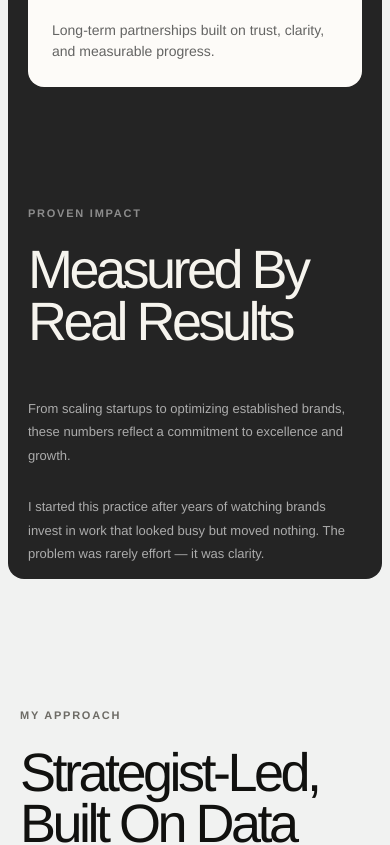
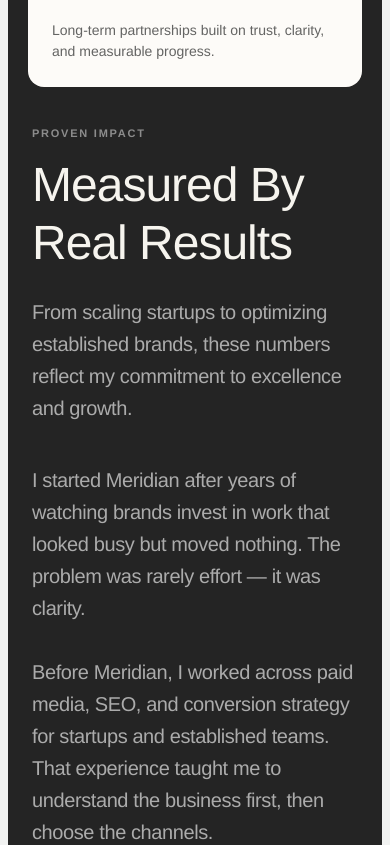
Before and after one commit to Miaaaa857/profile, a React (Vite) app: page /about in a window 390 px wide. Shown: the part 2168-3013 px from the top of the page. Built offline with nearby package versions, Linux system fonts and the light colour scheme; a web font is replaced by a local one.

Commit message:
Match results story to reference layout

```diff
--- a/src/components/AelixaAbout.jsx
+++ b/src/components/AelixaAbout.jsx
@@ -89,17 +89,18 @@ export default function AelixaAbout() {
           </div>
 
           <div className="aa-results__story">
-            <div className="aa-section-title" data-reveal>
-              <p className="aa-kicker aa-kicker--light">PROVEN IMPACT</p>
-              <h2 id="aa-results-title">Measured By<br />Real Results</h2>
+            <div className="aa-results__lead" data-reveal>
+              <div className="aa-section-title">
+                <p className="aa-kicker aa-kicker--light">PROVEN IMPACT</p>
+                <h2 id="aa-results-title">Measured By<br />Real Results</h2>
+              </div>
+              <p>From scaling startups to optimizing established brands, these numbers reflect my commitment to excellence and growth.</p>
             </div>
             <div className="aa-results__copy" data-reveal>
-              <p>From scaling startups to optimizing established brands, these numbers reflect a commitment to excellence and growth.</p>
-              <p>I started this practice after years of watching brands invest in work that looked busy but moved nothing. The problem was rarely effort — it was clarity.</p>
+              <p>I started Meridian after years of watching brands invest in work that looked busy but moved nothing. The problem was rarely effort — it was clarity.</p>
+              <p>Before Meridian, I worked across paid media, SEO, and conversion strategy for startups and established teams. That experience taught me to understand the business first, then choose the channels.</p>
+              <p>Today I work directly with a small number of ambitious brands, bringing strategy and execution together. Not separate services. One direction.</p>
             </div>
-            <figure className="aa-results__portrait" data-reveal>
-              <img src="/media/portfolio/hero-portrait.png" alt="Portrait in studio" />
-            </figure>
           </div>
         </div>
       </section>
--- a/src/styles/global.css
+++ b/src/styles/global.css
@@ -354,10 +354,11 @@ i { font-style: normal; }
 .aa-metric strong em { color: #f1ba35; font-style: normal; }
 .aa-metric h2 { margin-top: auto; font-size: 24px; line-height: 1.5; font-weight: 500; }
 .aa-metric p { max-width: 285px; margin-top: 12px; color: #646463; font-size: 14px; line-height: 1.55; }
-.aa-results__story { margin-top: clamp(120px, 12vw, 205px); display: grid; grid-template-columns: 1.05fr .66fr .52fr; align-items: end; gap: clamp(48px, 6vw, 100px); }
-.aa-results__copy { display: grid; gap: 28px; color: rgba(255, 255, 255, .62); font-size: 14px; line-height: 1.8; }
-.aa-results__portrait { margin: 0; overflow: hidden; border-radius: 999px 999px 18px 18px; }
-.aa-results__portrait img { aspect-ratio: 3 / 4; object-fit: cover; object-position: center; filter: grayscale(1) contrast(1.05); }
+.aa-results__story { margin-top: 80px; padding: 0 4px 76px; display: flex; justify-content: space-between; align-items: flex-start; gap: 72px; }
+.aa-results__lead { width: 100%; max-width: 450px; }
+.aa-results__lead .aa-section-title h2 { margin-top: 16px; font-size: 64px; line-height: 1.2; letter-spacing: -1px; font-weight: 500; }
+.aa-results__lead > p { margin-top: 24px; color: rgba(255, 255, 255, .62); font-size: 20px; line-height: 1.6; letter-spacing: -.02em; }
+.aa-results__copy { width: 100%; max-width: 547px; display: grid; gap: 32px; color: rgba(255, 255, 255, .62); font-size: 20px; line-height: 1.6; letter-spacing: -.02em; }
 
 .aa-approach { padding: clamp(130px, 13vw, 220px) 0; }
 .aa-approach__grid { display: grid; grid-template-columns: 1fr 1fr; align-items: stretch; gap: clamp(60px, 8vw, 124px); }
@@ -444,8 +445,8 @@ i { font-style: normal; }
   .aa-hero__portrait figcaption { font-size: 11px; }
   .aa-metrics { grid-template-columns: 1fr 1fr; }
   .aa-metric { height: 350px; padding: 28px; border-radius: 22px; }
-  .aa-results__story { grid-template-columns: 1fr 1fr; }
-  .aa-results__portrait { display: none; }
+  .aa-results__story { gap: 24px; }
+  .aa-results__lead .aa-section-title h2 { font-size: 56px; }
   .aa-approach__grid { grid-template-columns: 1fr; }
   .aa-approach__cards { margin-top: 60px; padding-top: 0; }
   .aa-approach__visual { min-height: 680px; }
@@ -545,8 +546,10 @@ i { font-style: normal; }
   .aa-results > .container { padding-inline: 20px; }
   .aa-metrics { grid-template-columns: 1fr; }
   .aa-metric { height: 320px; padding: 24px; border-radius: 16px; }
-  .aa-results__story { grid-template-columns: 1fr; gap: 48px; }
-  .aa-results__copy { font-size: 13px; }
+  .aa-results__story { margin-top: 40px; padding-bottom: 44px; flex-direction: column; gap: 40px; }
+  .aa-results__lead, .aa-results__copy { max-width: none; }
+  .aa-results__lead .aa-section-title h2 { font-size: 48px; }
+  .aa-results__lead > p, .aa-results__copy { font-size: 20px; }
   .aa-approach__cards { grid-template-columns: 1fr; }
   .aa-approach-card { min-height: 265px; }
   .aa-approach__visual { min-height: 560px; border-radius: 16px; }
```
